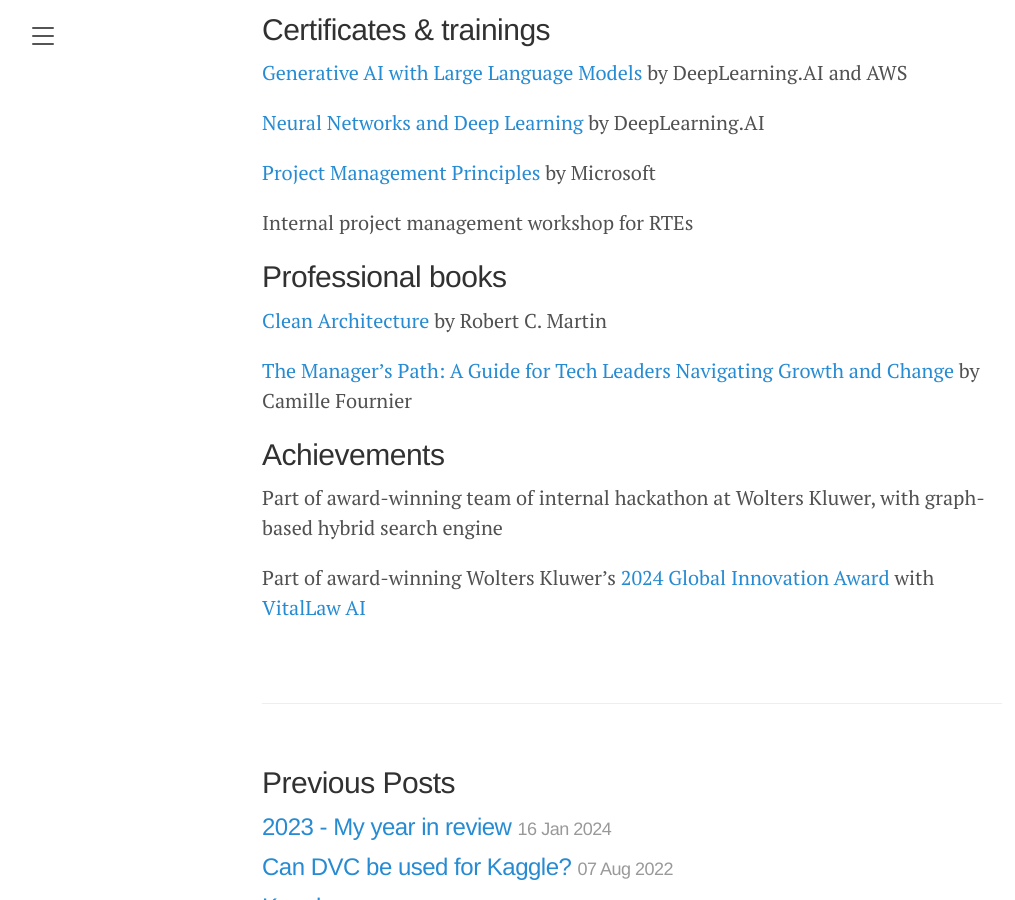
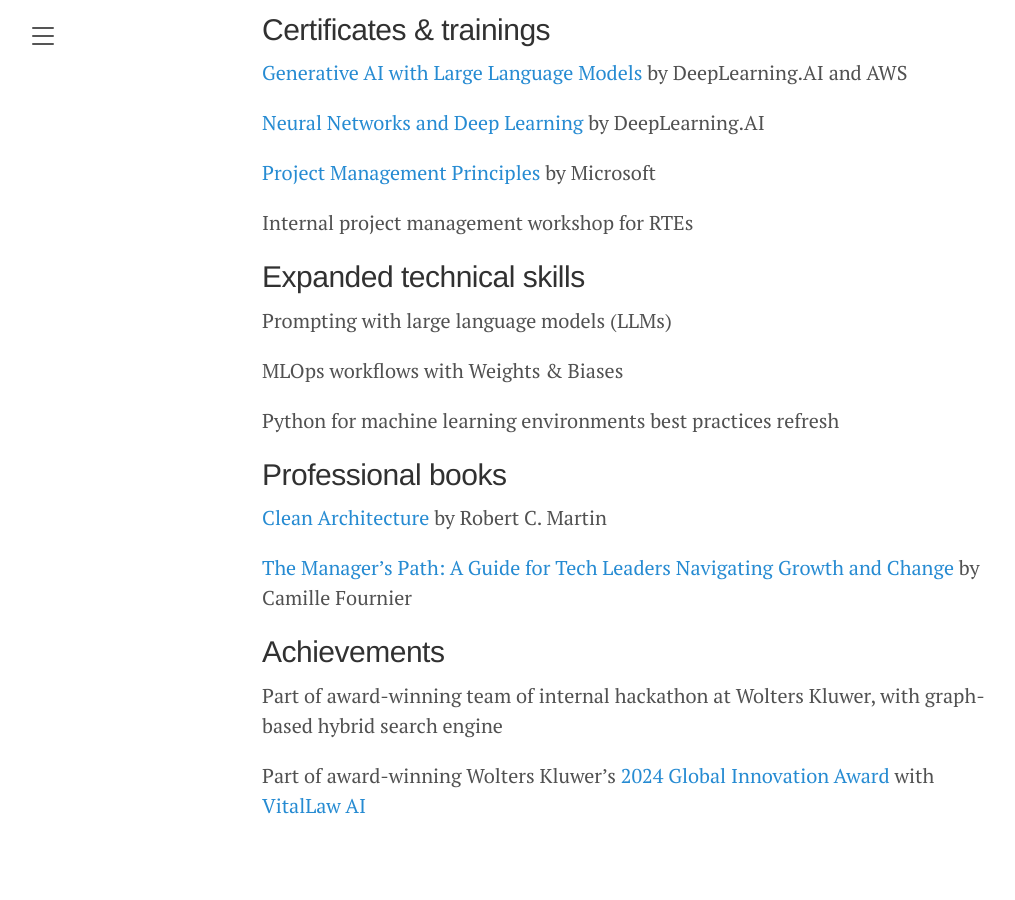
Before and after one commit to mikolajkania/mikolajkania.github.io, a Jekyll site: the page built from _posts/2025-06-07-2024-quick-review.md, in a window 1280 px wide and 900 px high, scrolled down 784 px. Shown: the whole window, without its empty margins (8-1023 px from the left). Built offline with Jekyll 4.4.1, drawn with Linux system fonts in a browser that asks for light colours.

Commit message:
2024 in quick review

```diff
--- a/_posts/2025-06-07-2024-quick-review.md
+++ b/_posts/2025-06-07-2024-quick-review.md
@@ -30,6 +30,14 @@
 
 Internal project management workshop for RTEs
 
+## Expanded technical skills
+
+Prompting with large language models (LLMs)
+
+MLOps workflows with Weights & Biases
+
+Python for machine learning environments best practices refresh
+
 ## Professional books
 
 [Clean Architecture](https://www.goodreads.com/book/show/18043011-clean-architecture) by Robert C. Martin
```
